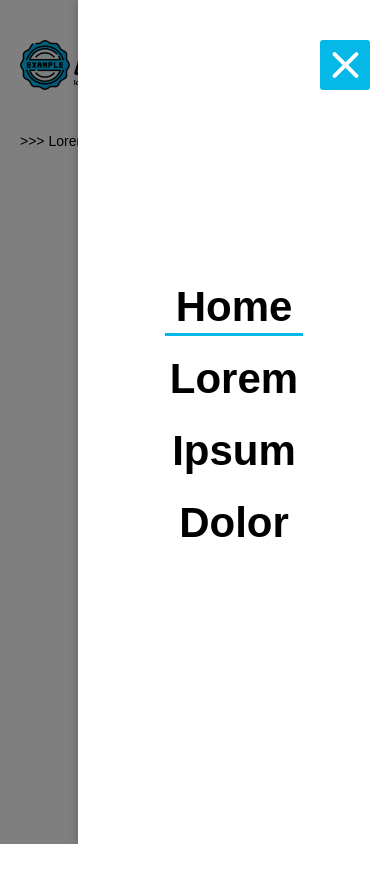
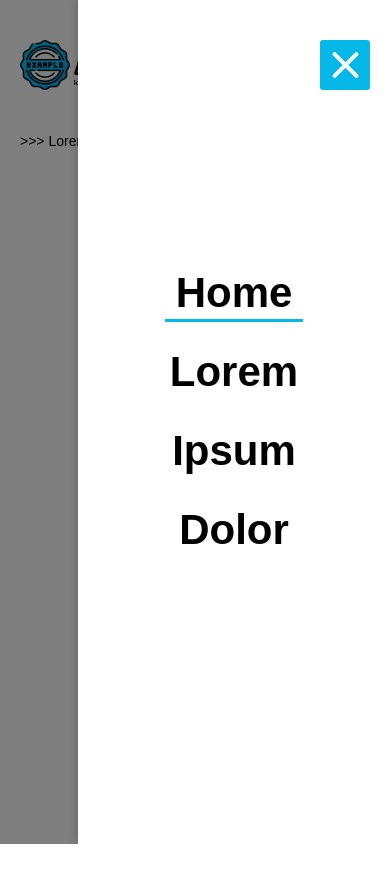
Before and after one commit to jakub-gawryl/example-news-page, a Next.js app: page / in a window 390 px wide. Both pictures are taken after a click on the element 345 px from the left and 65 px from the top of the page. Shown: the top 882 px of the page. Built offline with nearby package versions, Linux system fonts and the light colour scheme.

Commit message:
improvements

```diff
--- a/components/molecules/MenuList/MenuList.tsx
+++ b/components/molecules/MenuList/MenuList.tsx
@@ -1,16 +1,11 @@
 import React from 'react';
-import Link from 'next/link';
 import styled from 'styled-components';
+import { MenuItems } from './types';
+import MenuListItem from './components/MenuListItem';
 const cn = require('classnames');
 
-export type MenuListItem = {
-  caption: string;
-  href: string;
-  active?: boolean;
-};
-
 export type MenuListProperties = {
-  menuItems: MenuListItem[];
+  menuItems: MenuItems;
   mobileMenu?: boolean;
 };
 
@@ -22,36 +17,6 @@ const StyledMenuList =  styled.div`
       padding: 0;
     }
 
-    &__menu-item {
-      list-style: none;
-    }
-
-    &__menu-item a {
-      position: relative;
-      display: block;
-      padding: 5px 10px;
-      font-weight: bold;
-      text-transform: uppercase;
-      font-size: 1rem;
-    }
-
-    &__menu-item a:after {
-      position: absolute;
-      bottom: 0px;
-      left: 5px;
-      content: "";
-      display: block;
-      width: calc(100% - 10px);
-      height: 3px;
-      background-color: #05B8E7;
-      display: none;
-    }
-
-    &__menu-item a:hover:after,
-    &__menu-item--active a:after {
-      display: block;
-    }
-
     &__menu-item--mobile ul {
       flex-direction: column;
     }
@@ -59,7 +24,7 @@ const StyledMenuList =  styled.div`
     &__menu-item--mobile a {
       text-transform: initial;
       font-size: 3rem;
-      margin-bottom: 1rem;;
+      margin-bottom: 1.5rem;
     }
   }
 `;
@@ -71,11 +36,7 @@ const MenuList: React.FC<MenuListProperties> = ({menuItems = [], mobileMenu = fa
     <StyledMenuList>
       <div className={cn('menu-list', {'menu-list__menu-item--mobile': mobileMenu})}>
         {hasMenuItems && <ul>
-          {menuItems.map((menuItem, index) => (
-            <li key={index} className={cn('menu-list__menu-item', {'menu-list__menu-item--active': menuItem.active})}>
-              <Link href={menuItem.href}>{menuItem.caption}</Link>
-            </li>
-          ))}
+          {menuItems.map((menuItem, index) => <MenuListItem key={index} menuItem={menuItem} />)}
         </ul>}
       </div>
     </StyledMenuList>
--- /dev/null
+++ b/components/molecules/MenuList/components/MenuListItem.tsx
@@ -0,0 +1,51 @@
+import React from 'react';
+import Link from 'next/link';
+import styled from 'styled-components';
+import { MenuItem } from './../types';
+const cn = require('classnames');
+
+type MenuListItemProps = {
+  menuItem: MenuItem;
+};
+
+const StyledMenuListItem = styled.li`
+  list-style: none;
+
+  a {
+    position: relative;
+    display: block;
+    padding: 5px 10px;
+    font-weight: bold;
+    text-transform: uppercase;
+    font-size: 1em;
+  }
+
+  a:after {
+    position: absolute;
+    bottom: 0px;
+    left: 5px;
+    content: "";
+    display: block;
+    width: calc(100% - 10px);
+    height: 3px;
+    background-color: #05B8E7;
+    display: none;
+  }
+
+  a:hover:after,
+  .menu-list-item--active a:after {
+    display: block;
+  }
+`;
+
+const MenuListItem: React.FC<MenuListItemProps> = ({menuItem}) => {
+  return (
+    <StyledMenuListItem>
+      <div className={cn('menu-list-item', {'menu-list-item--active': menuItem.active})}>
+        <Link href={menuItem.href}>{menuItem.caption}</Link>
+      </div>
+    </StyledMenuListItem>
+  )
+}
+
+export default MenuListItem
--- a/components/molecules/MenuList/index.tsx
+++ b/components/molecules/MenuList/index.tsx
@@ -1,4 +1,3 @@
-import MenuList, { MenuListItem as MainMenuItemType } from './MenuList';
+import MenuList from './MenuList';
 
 export default MenuList;
-export type MainMenuItem = MainMenuItemType;
--- /dev/null
+++ b/components/molecules/MenuList/types.tsx
@@ -0,0 +1,7 @@
+export type MenuItem = {
+  caption: string;
+  href: string;
+  active?: boolean;
+};
+
+export type MenuItems = MenuItem[];
--- a/components/organisms/Header/Header.tsx
+++ b/components/organisms/Header/Header.tsx
@@ -6,6 +6,7 @@ import MobileMenu from 'components/organisms/MobileMenu';
 import usePageScroll from 'hooks/usePageScroll';
 import styled from 'styled-components';
 import MenuList from 'components/molecules/MenuList';
+import { MenuItems } from 'components/molecules/MenuList/types';
 
 const DEFAULT_SHRINK_AT = 10;
 
@@ -41,7 +42,7 @@ const StyledHeader = styled.div`
   }
 `;
 
-const menuItems = [
+const menuItems: MenuItems = [
   {
     caption: 'Home',
     href: '/',
--- a/components/organisms/MobileMenu/MobileMenu.tsx
+++ b/components/organisms/MobileMenu/MobileMenu.tsx
@@ -5,6 +5,7 @@ const cn = require('classnames');
 
 type MobileMenuProps = {
   children?: React.ReactElement | React.ReactElement[];
+  clickDimmerToClose?: boolean;
 };
 
 const transtionTime = 0.5;
@@ -49,6 +50,9 @@ const StyledMobileMenu = styled.div`
       &__dimmer--active {
         background-color: rgba(0, 0, 0, 0.5);
       }
+      &__dimmer--closable {
+        cursor: pointer;
+      }
 
       &__content {
         position: absolute;
@@ -75,7 +79,7 @@ const StyledMobileMenu = styled.div`
   }
 `;
 
-const MobileMenu: React.FC<MobileMenuProps> = ({children}) => {
+const MobileMenu: React.FC<MobileMenuProps> = ({children, clickDimmerToClose = false}) => {
   const [isOpened, setIsOpened] = React.useState(false);
   const [isContentDisplayed, setIsContentDisplayed] = React.useState(false);
 
@@ -86,7 +90,7 @@ const MobileMenu: React.FC<MobileMenuProps> = ({children}) => {
 
   const onContentTransitionEnd = () => !isOpened && setIsContentDisplayed(false);
 
-  const onDimmerClick = () => setIsOpened(false);
+  const onDimmerClick = () => clickDimmerToClose && setIsOpened(false);
 
   return (
     <StyledMobileMenu>
@@ -95,7 +99,13 @@ const MobileMenu: React.FC<MobileMenuProps> = ({children}) => {
           <MobileMenuButton onClick={onMobileBtnClick} closedIcon={isOpened}/>
         </div>
         <div className={cn('mobile-menu__full-page', {'mobile-menu__full-page--block': isContentDisplayed})}>
-          <div className={cn('mobile-menu__dimmer', {'mobile-menu__dimmer--active': isOpened})} onClick={onDimmerClick}></div>
+          <div
+            className={cn('mobile-menu__dimmer', {
+              'mobile-menu__dimmer--active': isOpened,
+              'mobile-menu__dimmer--closable': clickDimmerToClose
+            })}
+            onClick={onDimmerClick}
+          ></div>
           <div className={cn('mobile-menu__content', {'mobile-menu__content--opened': isOpened})} onTransitionEnd={onContentTransitionEnd}>
             {children}
           </div>
```
